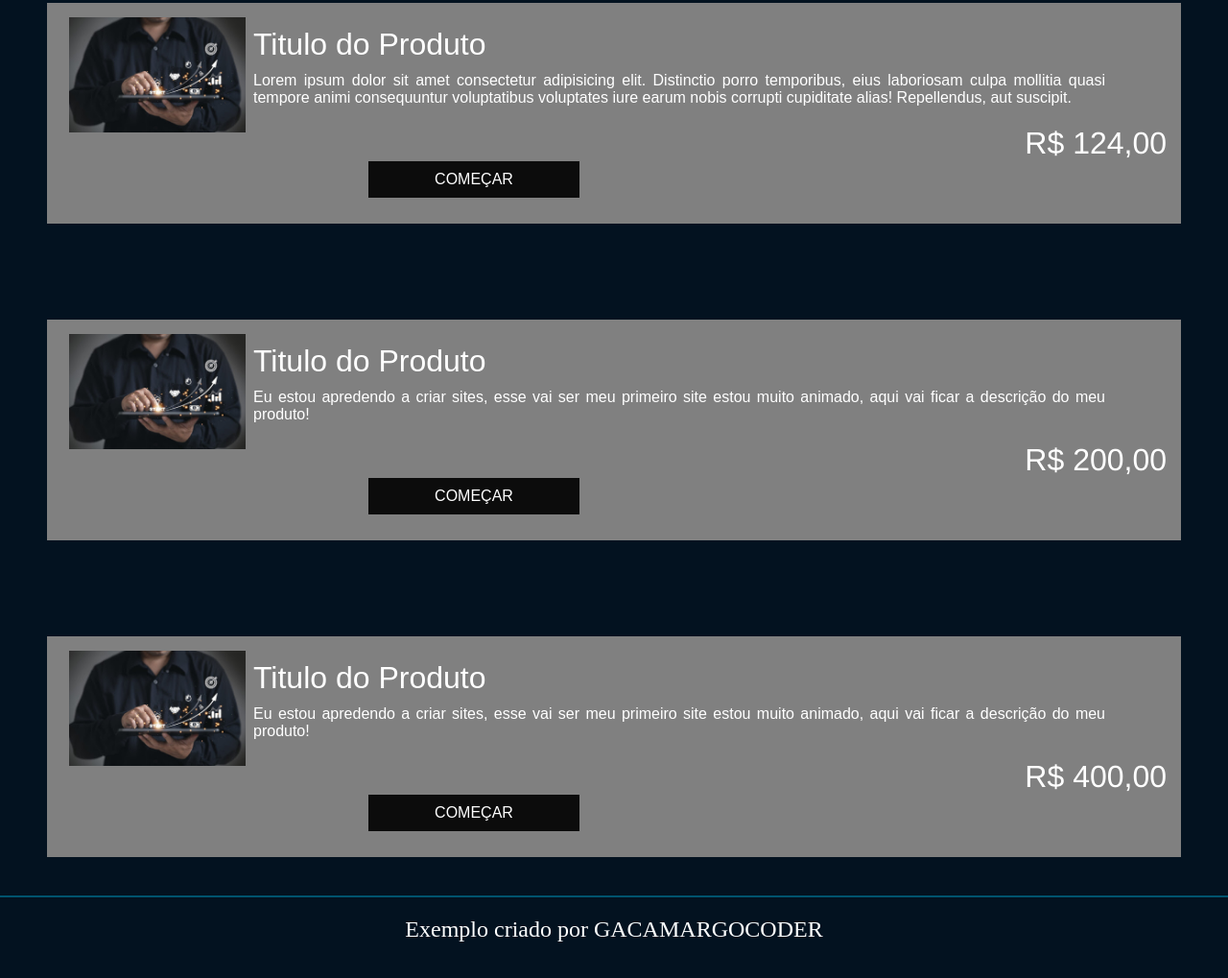
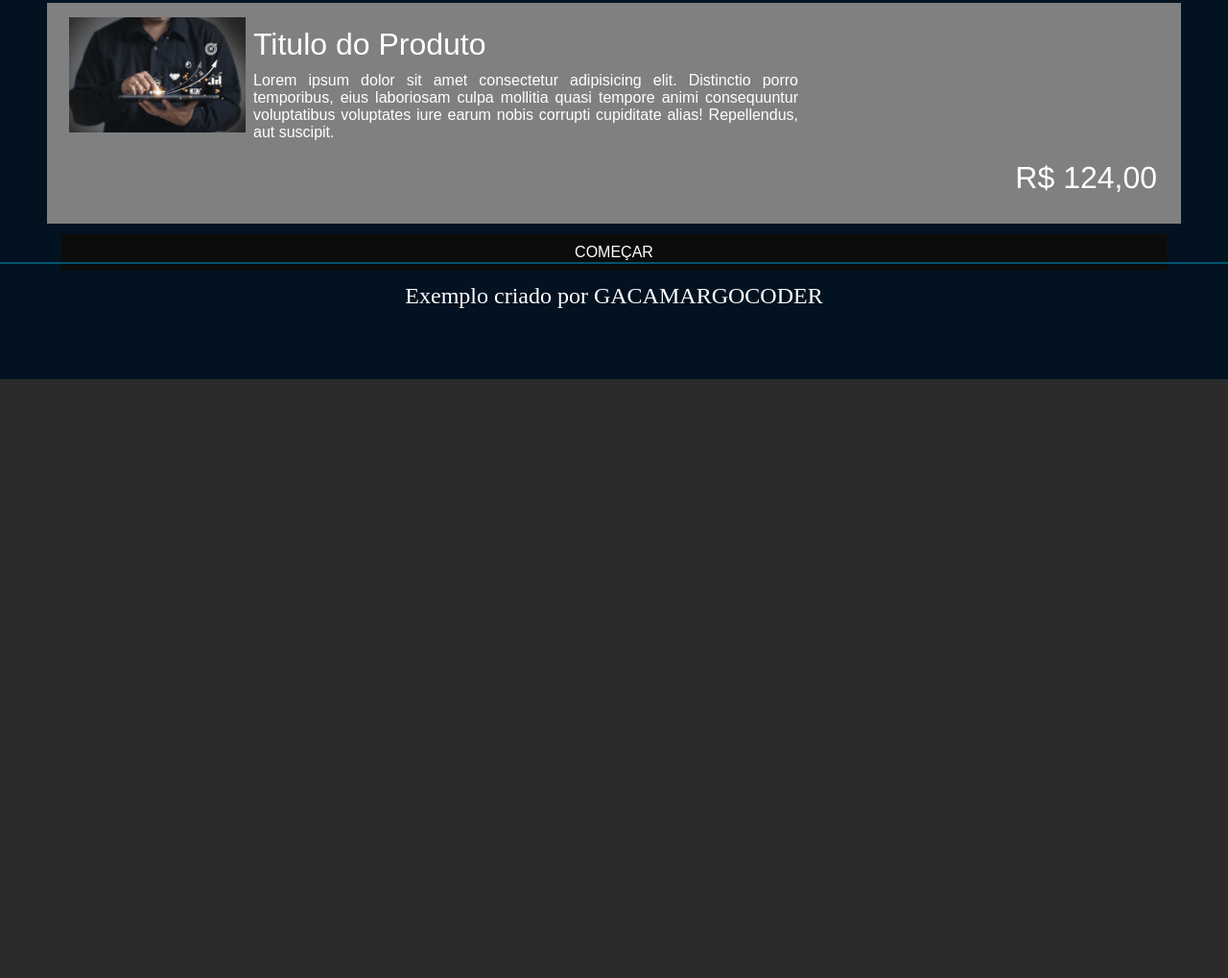
Before and after one commit to GabrielCamargocoder/flexbox, a plain HTML site: page index.html in a window 1280 px wide. Shown: the part 355-1374 px from the top of the page at 96% size. After the commit the page ends 800 px from the top, so only its background shows below. Drawn offline with Linux system fonts and the light colour scheme.

Commit message:
ajustando

```diff
--- a/index.html
+++ b/index.html
@@ -6,6 +6,7 @@
     <title>Document</title>
     <link rel="stylesheet" href="style.css">
     <link rel="stylesheet" href="media.css">
+
 </head>
 <body>
     <header>
@@ -22,7 +23,7 @@
         </nav>
         </div>
 
-        <div class="container">
+        <section class="container">
             <div class="img-produto">
 
             </div>
@@ -40,63 +41,9 @@
             <div class="btn-comec">
                 <a href="#">COMEÇAR</a>
             </div>
-        </div>
+        </section>
 
 
-
-
-
-
-
-
-         <div class="container">
-            <div class="img-produto">
-
-            </div>
-
-            <div class="descricao-produto">
-                <h2>Titulo do Produto</h2>
-                <p>Eu estou apredendo a criar sites, esse vai ser meu primeiro site estou muito animado, aqui vai ficar a descrição do meu produto!</p>
-
-            </div>
-
-            <div class="valor-produto">
-                <span>R$ 200,00</span>
-            </div>
-
-            <div class="btn-comec">
-                <a href="#">COMEÇAR</a>
-            </div>
-        </div>
-
-
-
-
-
-
-
-
-
-
-        <div class="container">
-            <div class="img-produto">
-
-            </div>
-
-            <div class="descricao-produto">
-                <h2>Titulo do Produto</h2>
-                <p>Eu estou apredendo a criar sites, esse vai ser meu primeiro site estou muito animado, aqui vai ficar a descrição do meu produto!</p>
-
-            </div>
-
-            <div class="valor-produto">
-                <span>R$ 400,00</span>
-            </div>
-
-            <div class="btn-comec">
-                <a href="#">COMEÇAR</a>
-            </div>
-        </div>
 
     <footer>
         <p>Exemplo criado por GACAMARGOCODER</p>
--- a/media.css
+++ b/media.css
@@ -6,7 +6,7 @@
 
         height: 200px;
         align-items: center;
-        justify-content: sap;
+
         justify-items: center   ;
 
     }
@@ -53,7 +53,7 @@
     }
 
     .container > .descricao-produto{
-        width: 80vw;
+        width: 60vw;
         margin-top: 10px;
 
 
@@ -67,22 +67,9 @@
         width: 90vw;
         text-align: right;
         font-size: 2em;
+        margin-left: -10px;
     }
 
-    .container > .btn-comec{
-
-        margin-top: -40px;
-        width: 40vw;
-
-    }
-
-   .container > .btn-comec > a{
-
-        text-align: center;
-        width: 200px;
-
-
-   }
 
 
 }
--- a/style.css
+++ b/style.css
@@ -77,7 +77,7 @@ main > div.menu > nav > a:hover{
     background: url(imagem_empreend-p.jpg) no-repeat center center;
     background-size: contain;
     display: block;
-    height: 300px;
+    height: 200px;
 }
 
 .container > .descricao-produto > h2{
```
